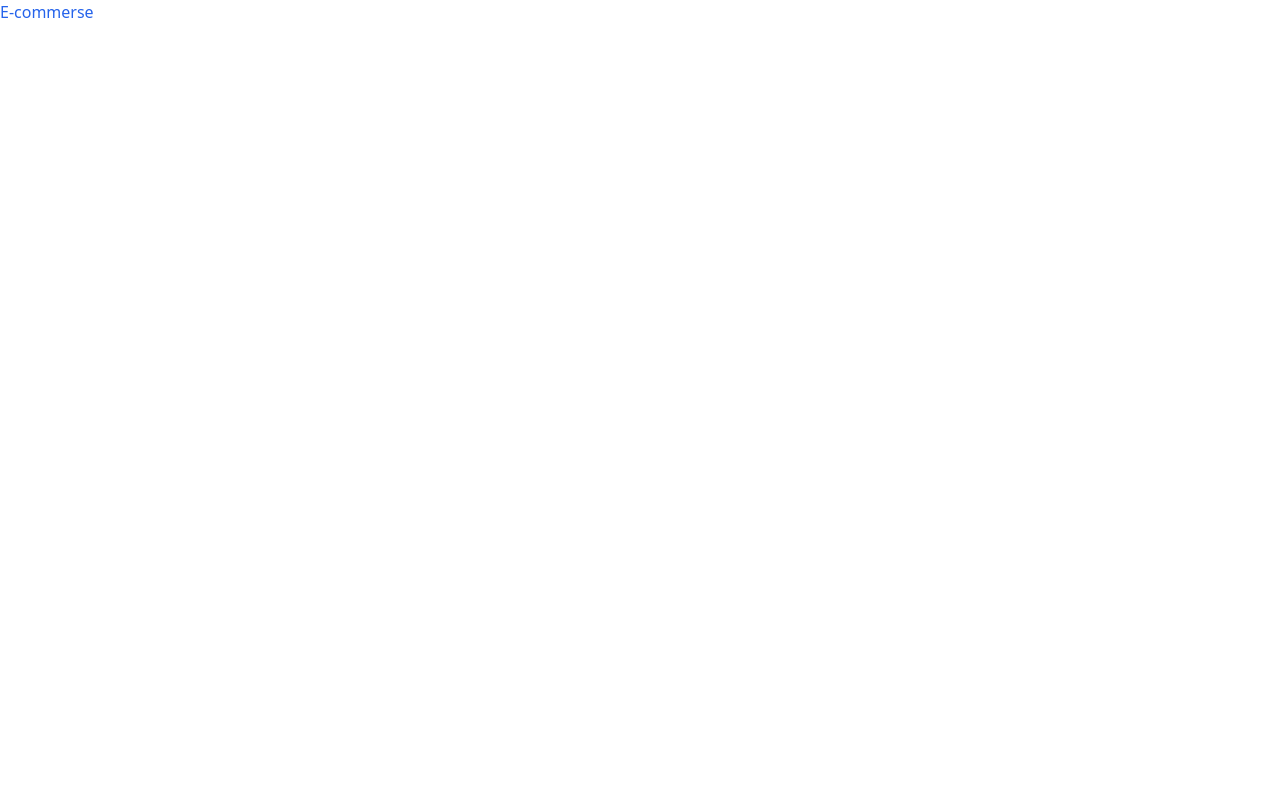
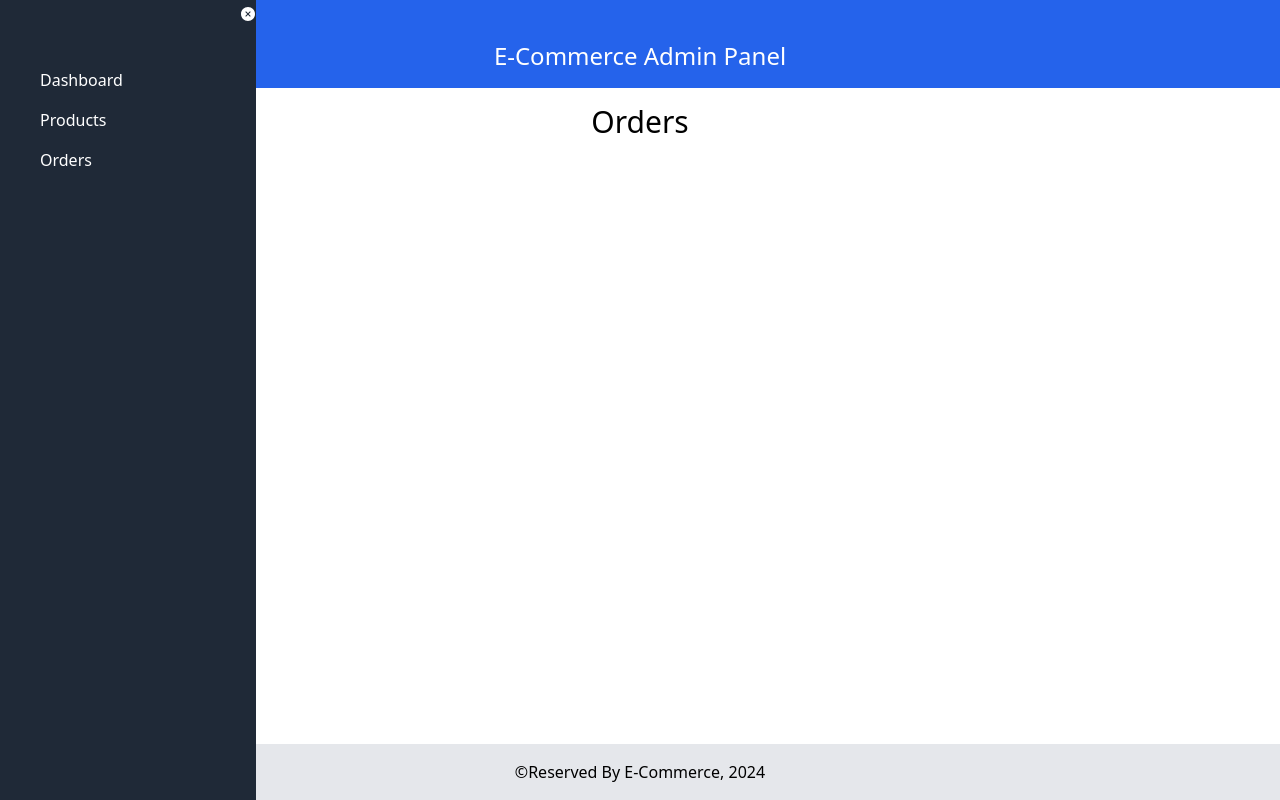
Before and after one commit to Chintanvadadoriya/E-commece-Mern-client, a React (Create React App) app: page /order-list in a window 1280 px wide. Built offline with nearby package versions, Linux system fonts and the light colour scheme.

Commit message:
make sidebar and header and footer design

```diff
--- a/package.json
+++ b/package.json
@@ -8,6 +8,8 @@
     "@testing-library/user-event": "^13.5.0",
     "react": "^18.3.1",
     "react-dom": "^18.3.1",
+    "react-icons": "^5.2.1",
+    "react-router-dom": "^6.25.0",
     "react-scripts": "5.0.1",
     "web-vitals": "^2.1.4"
   },
--- a/src/App.js
+++ b/src/App.js
@@ -1,10 +1,7 @@
+import AppRoutes from "./routes";
 
 function App() {
-  return (
-    <div class="text-blue-600/100">
-      <h1>E-commerse</h1>
-    </div>
-  );
+  return <AppRoutes />;
 }
 
 export default App;
--- /dev/null
+++ b/src/components/Dashboard.jsx
@@ -0,0 +1,11 @@
+import React from 'react';
+
+const Dashboard = () => {
+  return (
+    <div>
+      <h2 className="text-3xl grid justify-items-center	mb-4">Dashboard</h2>
+    </div>
+  );
+};
+
+export default Dashboard;
--- /dev/null
+++ b/src/components/OrderList.jsx
@@ -0,0 +1,11 @@
+import React from 'react';
+
+const OrderList = () => {
+  return (
+    <div>
+      <h2 className="text-3xl grid justify-items-center	mb-4">Orders</h2>
+    </div>
+  );
+};
+
+export default OrderList;
--- /dev/null
+++ b/src/components/ProductList.jsx
@@ -0,0 +1,12 @@
+import React from 'react';
+
+const ProductList = () => {
+  return (
+    <div>
+      <h2 className="text-3xl grid justify-items-center	mb-4">Products</h2>
+
+    </div>
+  );
+};
+
+export default ProductList;
--- /dev/null
+++ b/src/components/layout/Footer.jsx
@@ -0,0 +1,14 @@
+import React from 'react';
+
+const Footer = () => {
+    const date = new Date();
+
+  const formattedDate = date.getFullYear();
+  return (
+    <footer className="bg-gray-200 text-center p-4 mt-auto">
+      <p>&copy;Reserved By E-Commerce, {formattedDate}</p>
+    </footer>
+  );
+};
+
+export default Footer;
--- /dev/null
+++ b/src/components/layout/Header.jsx
@@ -0,0 +1,15 @@
+import React from 'react';
+import { AiOutlineBars } from 'react-icons/ai';
+
+const Header = ({toggleSidebar,isOpen}) => {
+  return (
+    <header className="bg-blue-600 text-white p-4">
+      <div>
+       <AiOutlineBars className="inline-block mr-2"  onClick={toggleSidebar}/>
+      <h1 className="text-2xl text-center">E-Commerce Admin Panel</h1>
+      </div>
+    </header>
+  );
+};
+
+export default Header;
--- /dev/null
+++ b/src/components/layout/MainLayout.jsx
@@ -0,0 +1,26 @@
+import React, { useState } from 'react';
+import Header from './Header';
+import Sidebar from './Sidebar';
+import Footer from './Footer';
+
+const MainLayout = ({ children }) => {
+  const [isOpen, setIsOpen] = useState(true);
+    console.log('children', children)
+    const toggleSidebar = () => {
+      setIsOpen(!isOpen);
+    };
+  return (
+    <div className="flex h-screen">
+      <Sidebar setIsOpen={setIsOpen} isOpen={isOpen} toggleSidebar={toggleSidebar}/>
+      <div className="flex flex-col flex-1">
+        <Header toggleSidebar={toggleSidebar} isOpen={isOpen}/>
+        <main className="flex-1 p-4 overflow-y-auto">
+          {children}
+        </main>
+        <Footer />
+      </div>
+    </div>
+  );
+};
+
+export default MainLayout;
--- /dev/null
+++ b/src/components/layout/Sidebar.jsx
@@ -0,0 +1,24 @@
+import React, { useState } from 'react';
+import { Link } from 'react-router-dom';
+import { AiFillCloseCircle } from "react-icons/ai";
+
+
+const Sidebar = ({toggleSidebar,isOpen,setIsOpen}) => {
+
+  const closeSidebar = () => {
+    setIsOpen(false);
+  };
+
+  return (
+    <aside className={`bg-gray-800 text-white ${isOpen ? 'w-64' : 'w-0'} fixed h-full top-0 left-0 overflow-y-auto transition-all duration-300 ease-in-out z-50`}>
+        {isOpen && <AiFillCloseCircle className="w-55 inline-block ml-60"  onClick={toggleSidebar}/>}
+      <div className="p-4 pt-11 pl-10">
+        <Link to="/" className="block mb-4" onClick={closeSidebar}>Dashboard</Link>
+        <Link to="/products" className="block mb-4" onClick={closeSidebar}>Products</Link>
+        <Link to="/order-list" className="block mb-4" onClick={closeSidebar}>Orders</Link>
+      </div>
+    </aside>
+  );
+};
+
+export default Sidebar;
--- /dev/null
+++ b/src/routes.js
@@ -0,0 +1,23 @@
+import React from 'react';
+import { BrowserRouter as Router, Routes, Route } from 'react-router-dom';
+import MainLayout from './components/layout/MainLayout';
+import Dashboard from './components/Dashboard';
+import ProductList from './components/ProductList';
+import OrderList from './components/OrderList';
+
+const AppRoutes = () => {
+  return (
+    <Router>
+      <MainLayout>
+        <Routes>
+          <Route path="/" element={<Dashboard />} />
+          <Route path="/products" element={<ProductList />} />
+          <Route path="/order-list" element={<OrderList />} />
+
+        </Routes>
+      </MainLayout>
+    </Router>
+  );
+};
+
+export default AppRoutes;
--- a/tailwind.config.js
+++ b/tailwind.config.js
@@ -7,4 +7,7 @@ module.exports = {
     extend: {},
   },
   plugins: [],
+  variants:{
+    flex: ['responsive', 'hover', 'focus'],
+  }
 }
```
Also changed, not shown: 1 other file (tests, documents, lock files or other folders).
